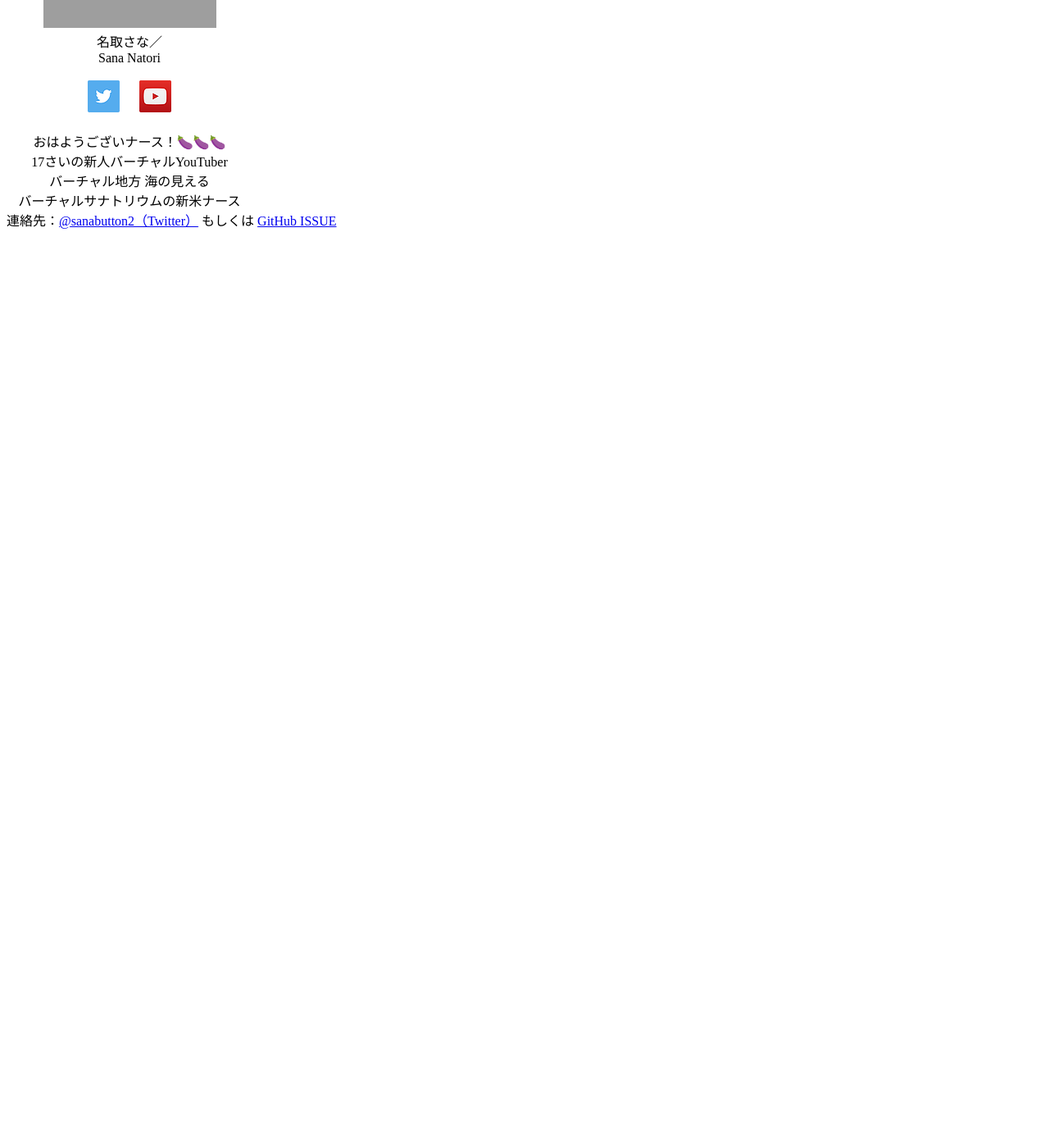
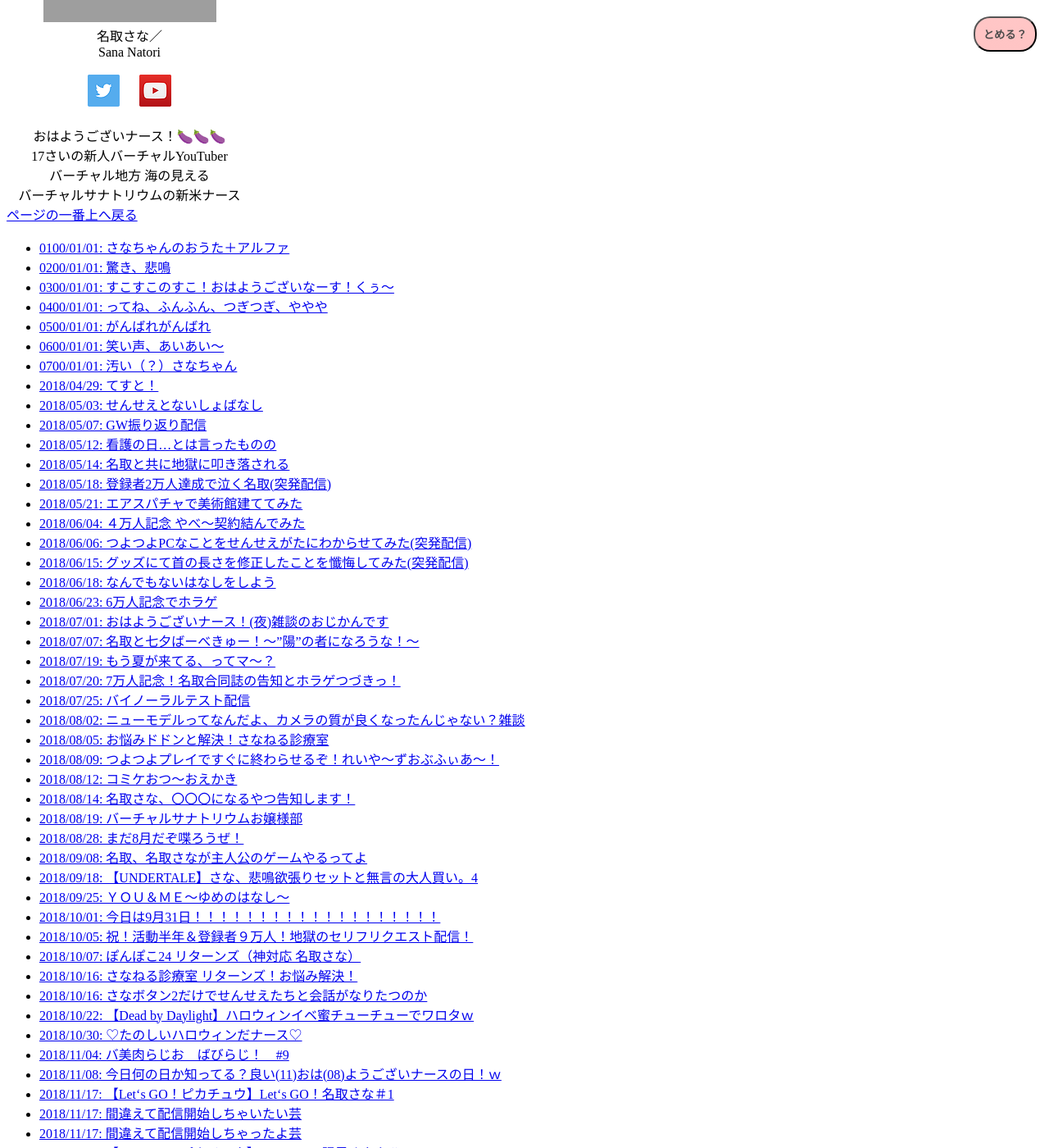
Before and after one commit to sanabutton/sanabutton.github.io, a Jekyll site: the page built from index.html, in a window 1280 px wide and 1400 px high, scrolled down 26232 px. Shown: the whole window at 82% size. Built offline with Jekyll 4.4.1, drawn with Linux system fonts in a browser that asks for light colours; comment, search, counter and statistics services are not loaded; before the commit the page ends 26520 px from its top, so only the background shows below that; some of the changed text lies outside the part shown; grey boxes are pictures that could not be loaded.

Commit message:
HTML class の fixed -> stop-button
6edd86f2f88e44b38dede90334ceed1ac7ac3e23 での修正漏れ

```diff
--- a/index.html
+++ b/index.html
@@ -5,7 +5,7 @@ layout: home
 
 <!-- ndxbn 2018-10-22 this comment is label to assert deploy -->
 <!-- メインコンテンツよりも手前のレイヤーに表示するもの ここから -->
-<button type="button" id="stop-button" class="fixed">とめる？</button>
+<button type="button" id="stop-button" class="stop-button">とめる？</button>
 <!-- メインコンテンツよりも手前のレイヤーに表示するもの ここまで -->
 
 <br>
@@ -85,6 +85,16 @@ layout: home
   </div>
 </div>
 
+<div id="section-index" class="section-index">
+  {%- include go-to/top.html -%}
+  <div>
+    <ul>
+      {%- for post in site.posts reversed -%}
+      <li><a href="/#{{ post.id }}">{{ post.date | date: "%Y/%m/%d" }}: {{ post.slug }}</a></li>
+      {%- endfor -%}
+    </ul>
+  </div>
+</div>
 
 <footer>
 {% include footer.html %}
--- a/odanobu/index.html
+++ b/odanobu/index.html
@@ -5,7 +5,7 @@ layout: home
 <script src="/button-odanobu.js"></script>
 <!-- ndxbn 2018-10-22 this comment is label to assert deploy -->
 <!-- メインコンテンツよりも手前のレイヤーに表示するもの ここから -->
-<button type="button" id="stop-button" class="fixed">とめる？</button>
+<button type="button" id="stop-button" class="stop-button">とめる？</button>
 <!-- メインコンテンツよりも手前のレイヤーに表示するもの ここまで -->
 
 <br>
```
